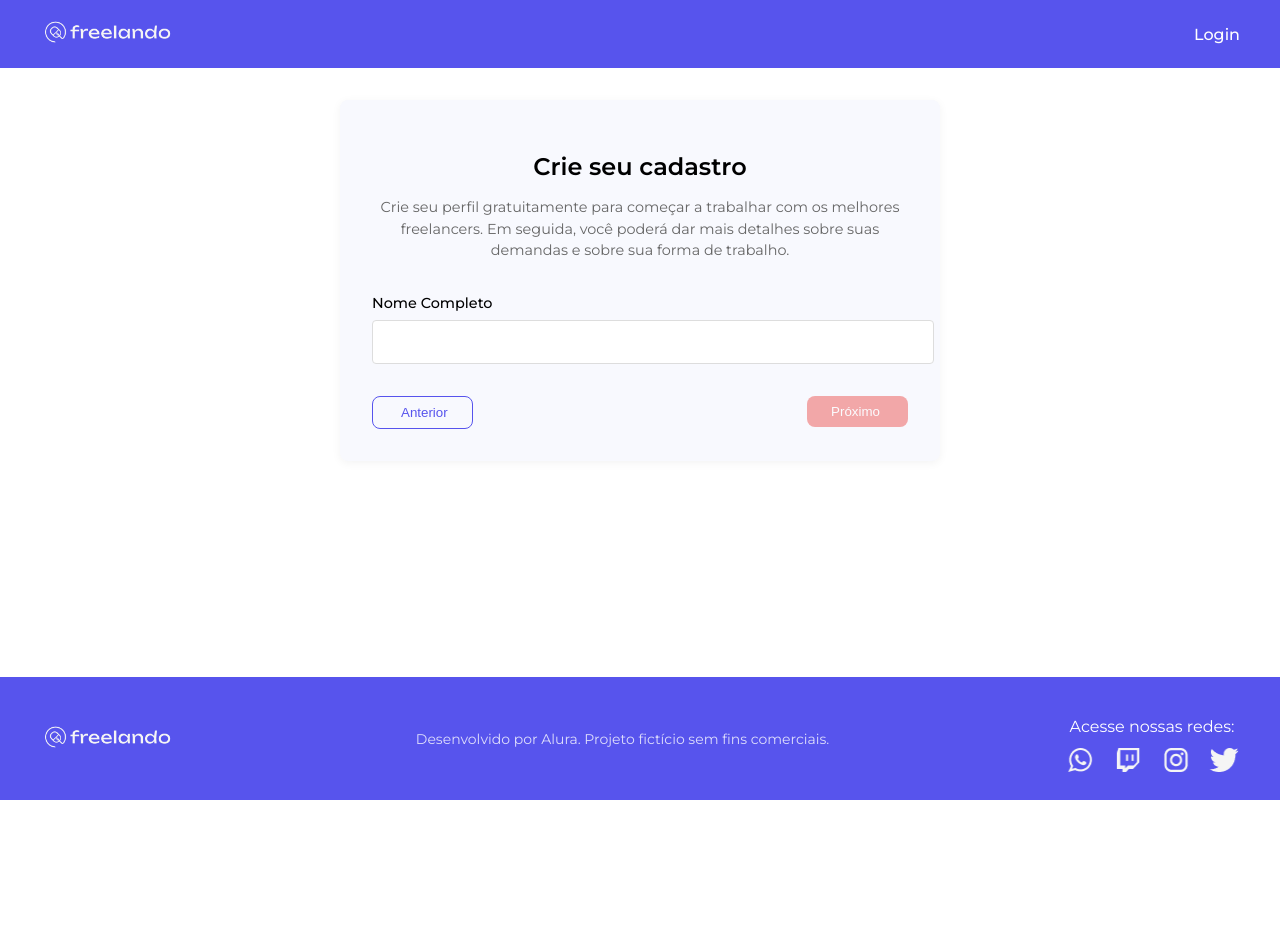
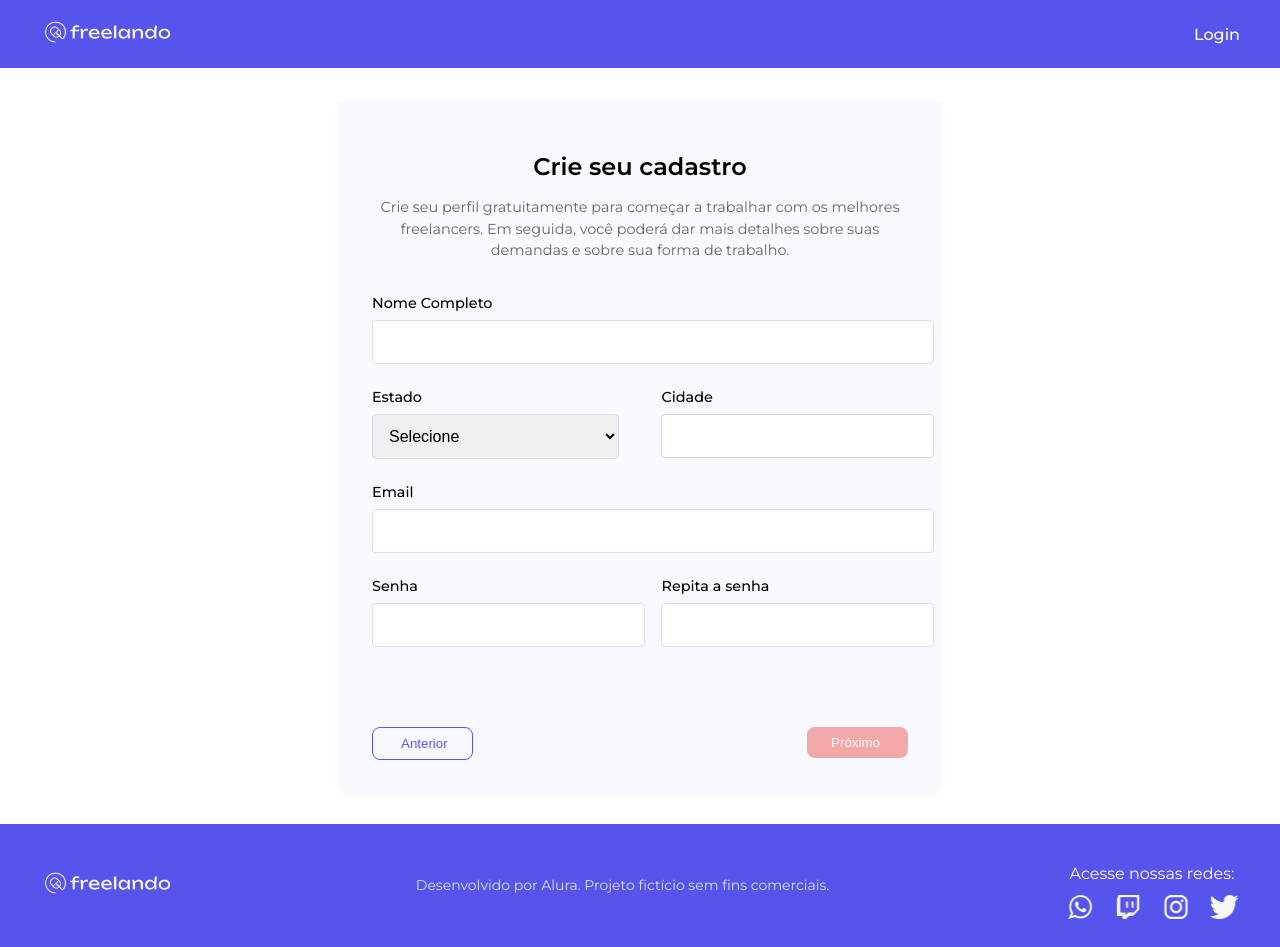
Before and after one commit to aldtorres/freelando, an Angular app: page /cadastro/dados-pessoais in a window 1280 px wide. Before the commit the page ends 800 px from the top, so only its background shows below. Built offline with nearby package versions, Linux system fonts and the light colour scheme.

Commit message:
Validadores form

```diff
--- a/src/app/pages/dados-pessoais-form/dados-pessoais-form.component.html
+++ b/src/app/pages/dados-pessoais-form/dados-pessoais-form.component.html
@@ -17,6 +17,89 @@
             type="text"
             class="cadastro-form__input"
             formControlName="nomeCompleto">
+          <div *ngIf="dadosPessoaisForm.get('nomeCompleto')?.invalid && dadosPessoaisForm.get('nomeCompleto')?.touched" class="cadastro-form__error">
+            Nome completo é obrigatório
+          </div>
+        </div>
+
+        <div class="cadastro-form__row">
+
+          <div class="cadastro-form__field cadastro-form__field--half">
+            <label for="estado" class="cadastro-form__label">Estado</label>
+            <select id="estado" class="cadastro-form__input" formControlName="estado">
+              <option value="" disabled selected>Selecione</option>
+              <option *ngFor="let estado of estados"
+                [value]="estado.sigla">
+                {{ estado.nome }}
+              </option>
+            </select>
+
+            <div *ngIf="dadosPessoaisForm.get('estado')?.invalid && dadosPessoaisForm.get('estado')?.touched" class="cadastro-form__error">
+              Estado é obrigatório
+            </div>
+          </div>
+
+          <div class="cadastro-form__field cadastro-form__field--half">
+            <label for="cidade" class="cadastro-form__label">Cidade</label>
+              <input
+                id="cidade"
+                type="text"
+                class="cadastro-form__input"
+                formControlName="cidade">
+              <div *ngIf="dadosPessoaisForm.get('cidade')?.invalid && dadosPessoaisForm.get('cidade')?.touched" class="cadastro-form__error">
+                Cidade é obrigatório
+              </div>
+          </div>
+        </div>
+
+
+
+
+            <div class="cadastro-form__field">
+              <label for="email" class="cadastro-form__label">Email</label>
+              <input
+                id="email"
+                type="text"
+                class="cadastro-form__input"
+                formControlName="email">
+              <div *ngIf="dadosPessoaisForm.get('email')?.invalid && dadosPessoaisForm.get('email')?.touched" class="cadastro-form__error">
+                <span  *ngIf="dadosPessoaisForm.get('email')?.errors?.['required']">Email é obrigatório</span>
+                <span *ngIf="dadosPessoaisForm.get('email')?.errors?.['email']">Email inválido</span>
+              </div>
+            </div>
+
+
+
+
+        <div class="cadastro-form__row">
+          <div class="cadastro-form__field cadastro-form__field--half">
+            <label for="senha" class="cadastro-form__label">Senha</label>
+            <input
+                id="senha"
+                type="text"
+                class="cadastro-form__input"
+                formControlName="senha">
+              <div *ngIf="dadosPessoaisForm.get('senha')?.invalid && dadosPessoaisForm.get('email')?.touched" class="cadastro-form__error">
+                <span  *ngIf="dadosPessoaisForm.get('senha')?.errors?.['required']">Senha é obrigatório</span>
+                <span *ngIf="dadosPessoaisForm.get('senha')?.errors?.['minlength']">Senha deve ter no mínimo 6 caracteres</span>
+              </div>
+          </div>
+
+          <div class="cadastro-form__field cadastro-form__field--half">
+            <div class="cadastro-form__field">
+              <label for="confirmaSenha" class="cadastro-form__label">Repita a senha</label>
+              <input
+                id="confirmaSenha"
+                type="text"
+                class="cadastro-form__input"
+                formControlName="confirmaSenha">
+              <div *ngIf="dadosPessoaisForm.get('confirmaSenha')?.invalid && dadosPessoaisForm.get('confirmaSenha')?.touched" class="cadastro-form__error">
+                <span  *ngIf="dadosPessoaisForm.get('confirmaSenha')?.errors?.['required']">Confirmação de senha é obrigatório</span>
+              </div>
+            </div>
+          </div>
+
+
         </div>
 
         <div class="cadastro-form__actions">
```
